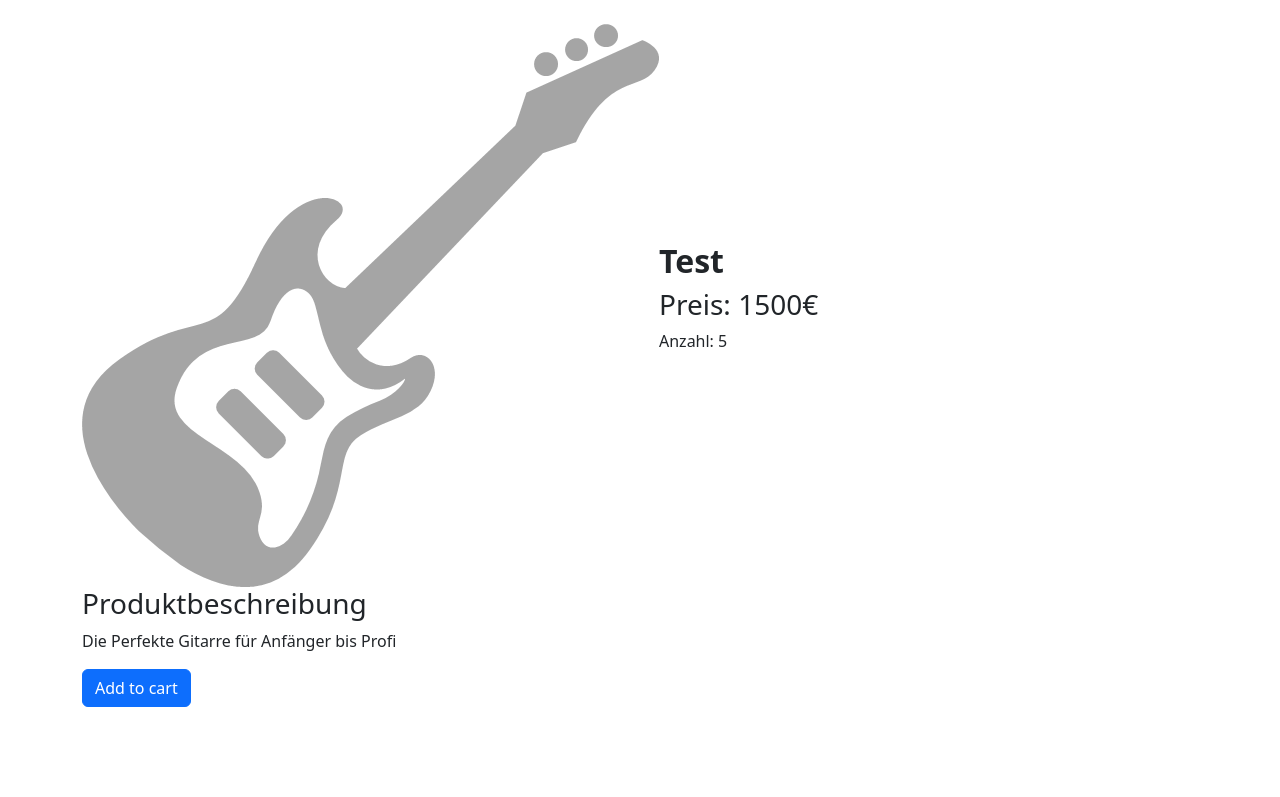
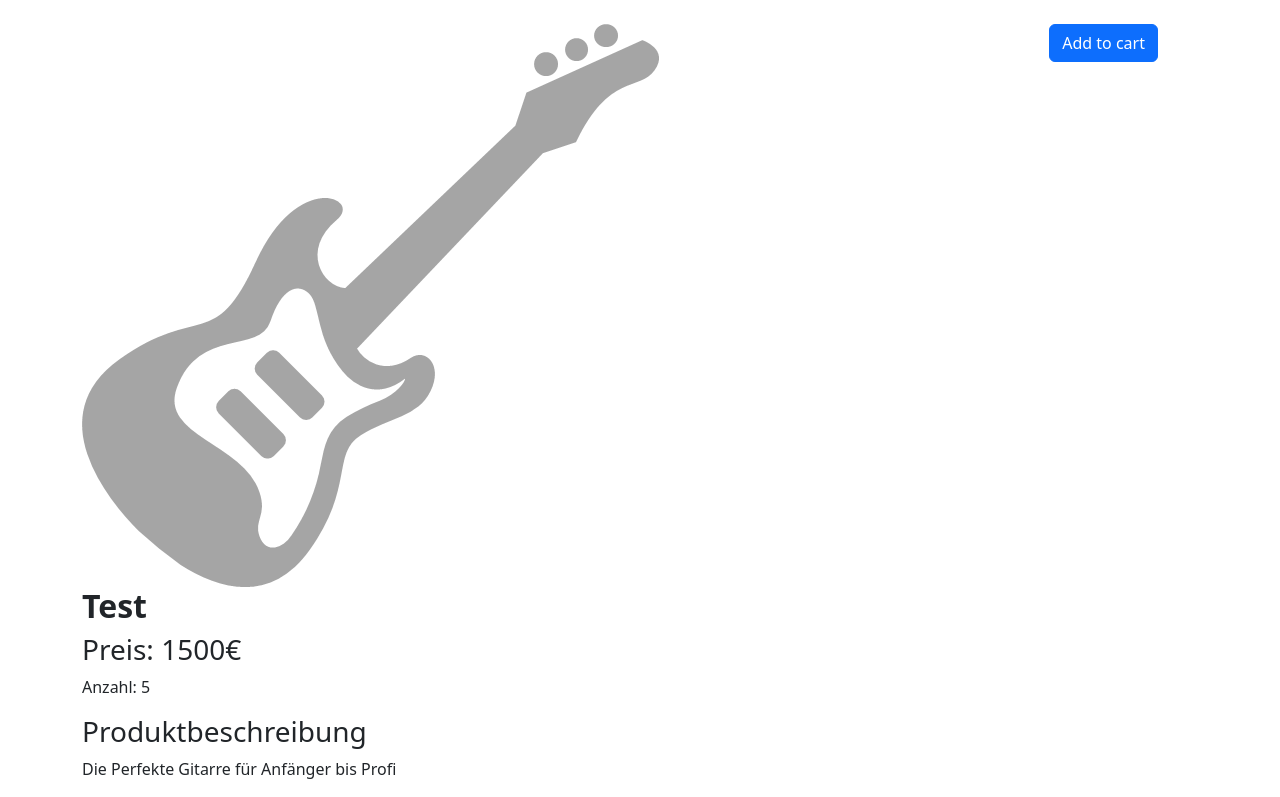
Before and after one commit to SimonSchneider06/Luke-and-Jakob, a Flask app: page /product/Test in a window 1280 px wide. Shown: the part 70-867 px from the top of the page. Before the commit the page ends 777 px from the top, so only its background shows below. Run offline with Flask 3, Linux system fonts and the light colour scheme; data comes from the database, SQL or seed files in the repository; some libraries are stand-ins or nearby versions.

Commit message:
flex property for first div's added

```diff
--- a/website/static/css/product.css
+++ b/website/static/css/product.css
@@ -1,4 +1,9 @@
-.product-header{
+.container-md{
     display:flex;
-    align-items:center;
 }
+.product-content{
+    flex:5 5 70%;
+}
+.action-column-right{
+    flex:1 1 10%;
+}
```
